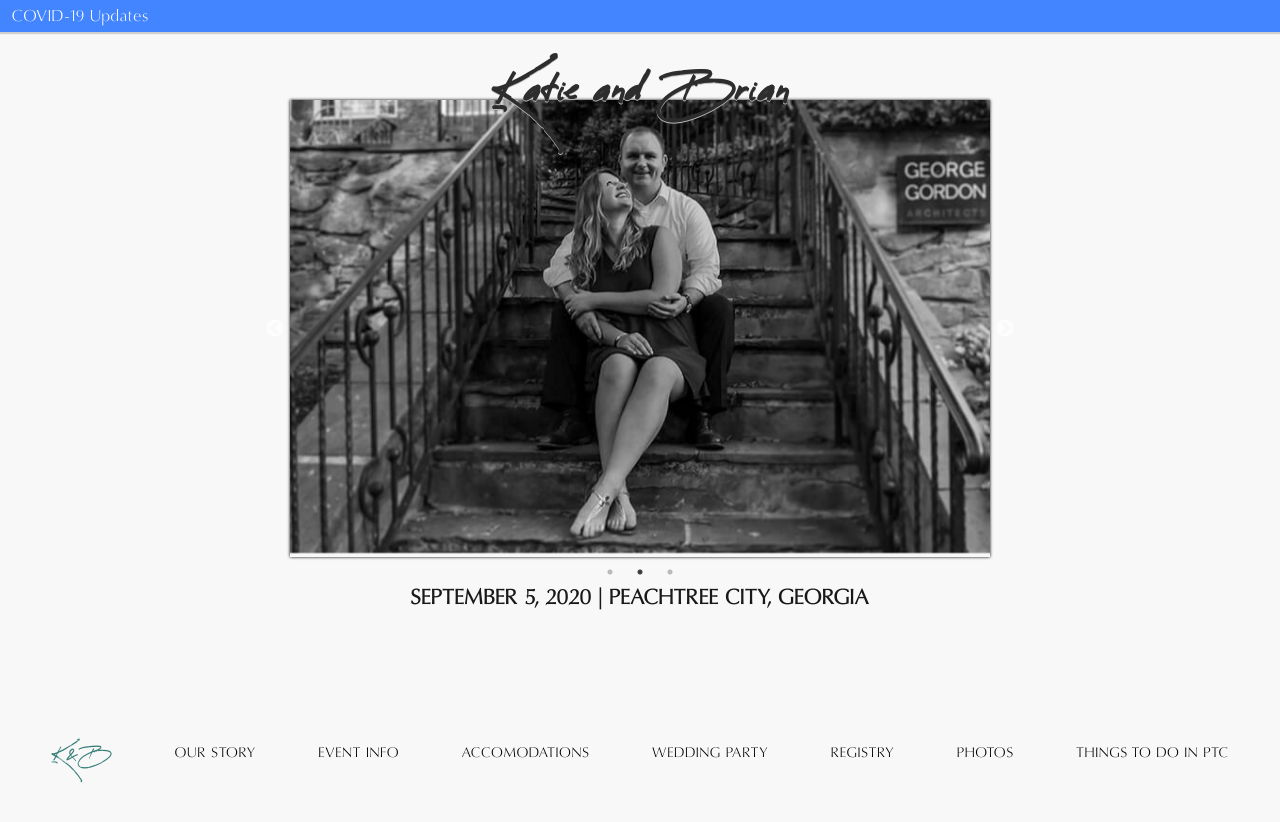
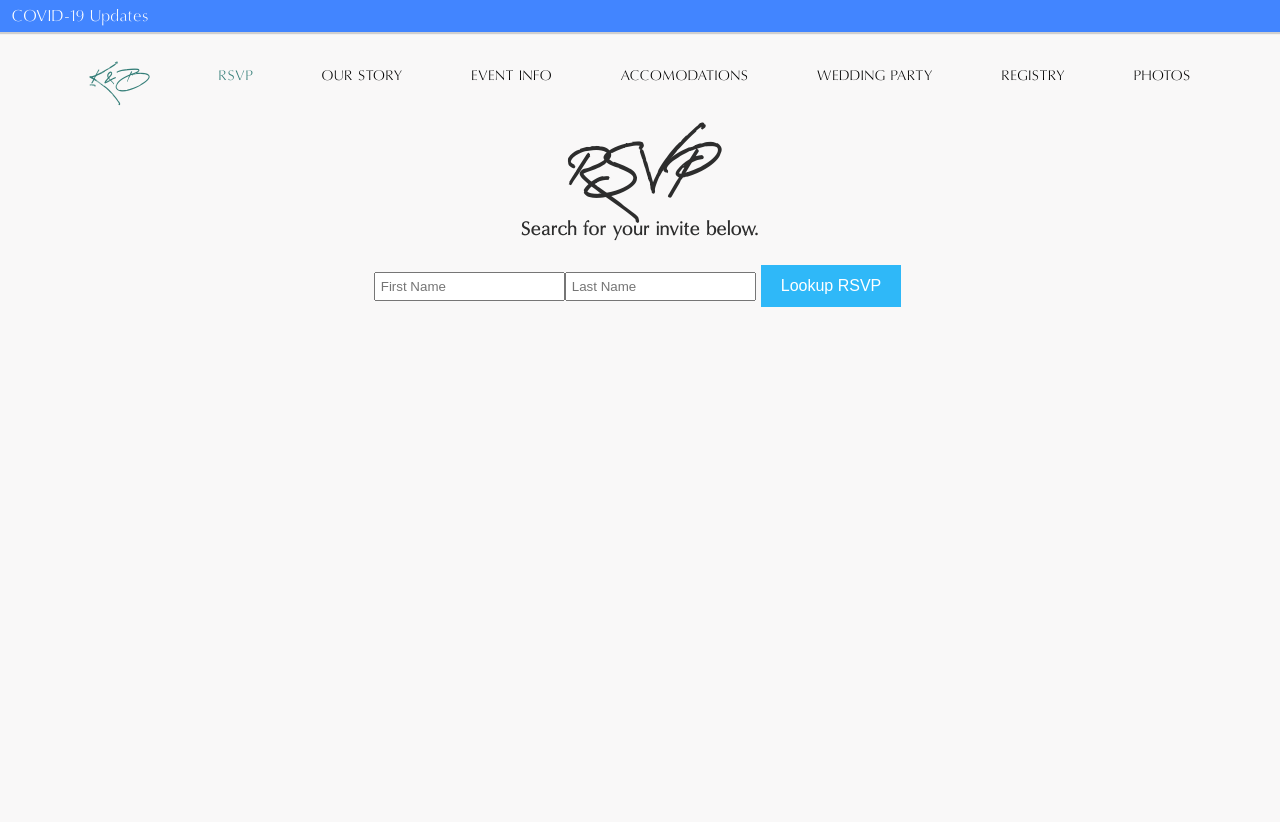
Before and after one commit to syneva-runyan/katie-and-brian, a React app: page /rsvp in a window 1280 px wide. Shown: the top 822 px of the page. Built offline with nearby package versions, Linux system fonts and the light colour scheme; what shuffle-array would draw is missing.

Commit message:
Added rsvp lookup form

```diff
--- a/src/App.js
+++ b/src/App.js
@@ -5,16 +5,13 @@ import {
   Switch,
   Route,
 } from "react-router-dom";
-import Intro from './blocks/Intro';
-import EventInfo from './blocks/EventInfo';
+import { Accomodations, RSVP, Intro, EventInfo, OurStory, WeddingParty } from './blocks/index.js';
 import Nav from './Components/Nav';
 import './App.css';
 import MasonryGrid from './Components/MasonryGrid';
 import shuffle from 'shuffle-array';
 import ComingSoon from './Components/ComingSoon';
-import OurStory from './blocks/OurStory';
-import Accomodations from './blocks/Accomodations';
-import WeddingParty from './blocks/WeddingParty';
+
 import Covid19 from './blocks/Covid19';
 
 // example photo gallery images
@@ -33,6 +30,10 @@ function App() {
             <NavLink to="covid-19">COVID-19 Updates</NavLink>
         </div>
         <Switch>
+          <Route path="/rsvp">
+            <Nav/>
+            <RSVP />
+          </Route>
           <Route path="/event-info">
             <Nav />
             <EventInfo />
--- a/src/Components/Nav.jsx
+++ b/src/Components/Nav.jsx
@@ -31,13 +31,13 @@ class Carousel extends Component {
                 <span onClick={this.toggleMenu} className={`${mobileExpandedBackground} navBackground`} />
                 <div className={`nav ${mobileExpandedClass} ${this.props.alwaysExpanded && 'alwaysOpen'}`}>
                     <NavLink onClick={this.closeMenu} activeClassName="navItem--active" className="navItem navItem--home" to="/">K&B</NavLink>
+                    <NavLink onClick={this.closeMenu} activeClassName="navItem--active" className="navItem" to="/rsvp">RSVP</NavLink>
                     <NavLink onClick={this.closeMenu} activeClassName="navItem--active" className="navItem" to="/our-story">Our Story</NavLink>
                     <NavLink onClick={this.closeMenu} activeClassName="navItem--active" className="navItem" to="/event-info">Event Info</NavLink>
                     <NavLink onClick={this.closeMenu} activeClassName="navItem--active" className="navItem" to="/accomodations">Accomodations</NavLink>
                     <NavLink onClick={this.closeMenu} activeClassName="navItem--active" className="navItem" to="/wedding-party">Wedding Party</NavLink>
                     <NavLink onClick={this.closeMenu} activeClassName="navItem--active" className="navItem" to="/registry">Registry</NavLink>
                     <NavLink onClick={this.closeMenu} activeClassName="navItem--active" className="navItem" to="/photos">Photos</NavLink>
-                    <NavLink onClick={this.closeMenu} activeClassName="navItem--active" className="navItem" to="/things-to-do">Things to do in PTC</NavLink>
                 </div>
                 <button className={`navMobileCTA ${this.props.alwaysExpanded && 'alwaysOpen'}`} onClick={this.toggleMenu}>cta</button>
             </div>
--- /dev/null
+++ b/src/Components/RSVP/Lookup.jsx
@@ -0,0 +1,23 @@
+import React from "react";
+
+import './styles.css';
+
+export default function Lookup() {
+    return (
+        <div className="rsvp-lookup">
+            <h1>RSVP</h1>
+            <h3> Search for your invite below.</h3>
+            <form className="rsvp-lookup__form">
+                <div className="floating-label">
+                    <input id="first-name" placeholder="First Name" />
+                    <label htmlFor="first-name">First name</label>
+                </div>
+                <div className="floating-label">
+                    <input id="last-name" placeholder="Last Name"/>
+                    <label htmlFor="last-name">Last name</label>
+                </div>
+                <button className="rsvp-lookup__btn" type="submit">Lookup RSVP</button>
+            </form>
+        </div>
+    )
+}
--- /dev/null
+++ b/src/Components/RSVP/styles.css
@@ -0,0 +1,60 @@
+.rsvp-lookup {
+    text-align: center;
+}
+
+.rsvp-lookup__form {
+    padding: 0 15px;
+}
+
+.rsvp-lookup__btn {
+    border: none;
+    border-radius: 0;
+    color: #fff;
+    font-size: 16px;
+    outline: none;
+    padding: 12px 20px;
+    background: #2fb8f8;
+    margin: 5px;
+}
+
+/* floating code modified from: https://codepen.io/elujambio/pen/yjwzGP */
+.floating-label {
+    display: inline-block;
+    position:  relative;
+    margin-bottom:  10px;
+}
+
+.floating-label label {
+    position:  absolute;
+    top: calc(50% - 7px);
+    left:  0;
+    opacity:  0;
+    transition:  all .3s ease;
+}
+
+.floating-label input {
+    padding: 5px;
+    transition: 0.3s all;
+}
+
+.floating-label input:not(:placeholder-shown) {
+    padding: 20px 9px 5px;
+    margin-top: 1px;
+}
+
+.floating-label input:not(:placeholder-shown) + label {
+    transform:  translateY(-10px);
+    opacity:  .7;
+    font-size: 12px;
+    margin-left: 9px;
+}
+
+@media (max-width:450px)  {
+    .floating-label {
+        margin-bottom: 24px;
+        width: 100%;
+    }
+    .floating-label input {
+        width: 100%;
+    }
+}
--- /dev/null
+++ b/src/blocks/RSVP.js
@@ -0,0 +1,8 @@
+import React from "react";
+import Lookup from "../Components/RSVP/Lookup";
+
+export default function() {
+    return (
+        <Lookup />
+    );
+}
--- /dev/null
+++ b/src/blocks/index.js.js
@@ -0,0 +1,6 @@
+export { default as Accomodations } from './Accomodations';
+export { default as EventInfo } from './EventInfo';
+export { default as Intro } from './Intro';
+export { default as OurStory } from './OurStory';
+export { default as RSVP } from './RSVP';
+export { default as WeddingParty } from './WeddingParty';
```
